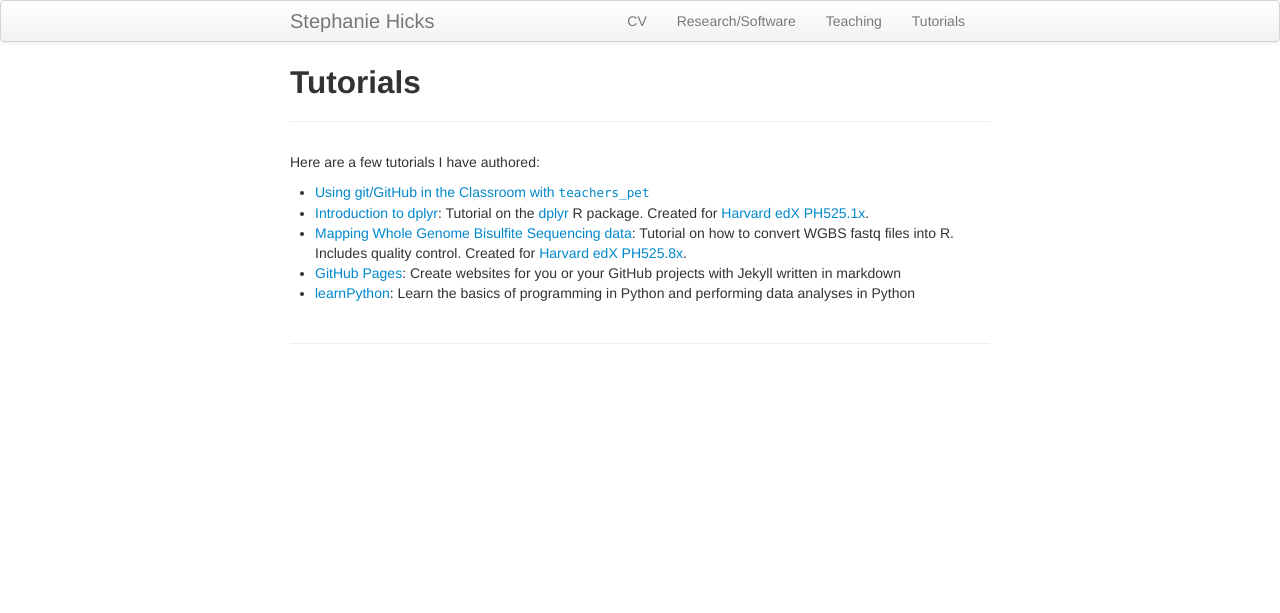
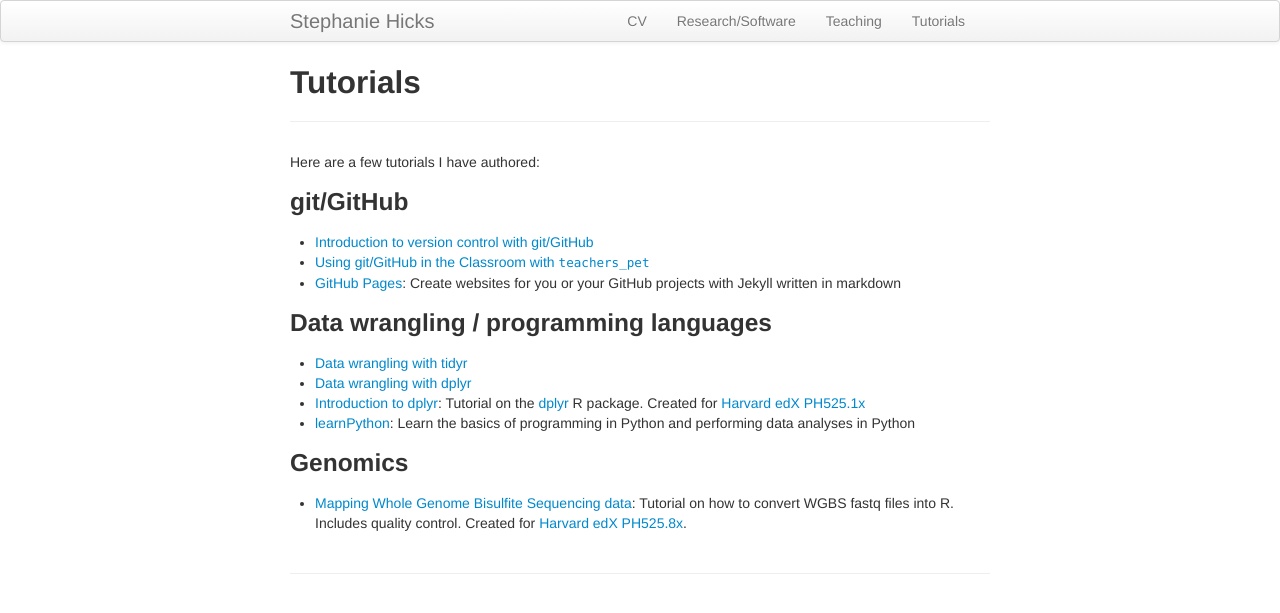
Before and after one commit to jmcgread/stephaniehicks.github.io, a Jekyll site: the page built from pages/tutorials.md, in a window 1280 px wide. Shown: the top 613 px of the page. Built offline with Jekyll 4.4.1, drawn with Linux system fonts in a browser that asks for light colours.

Commit message:
updated tutorials

```diff
--- a/pages/tutorials.md
+++ b/pages/tutorials.md
@@ -5,8 +5,16 @@ title: Tutorials
 
 Here are a few tutorials I have authored:
 
+### git/GitHub
+- [Introduction to version control with git/GitHub](https://github.com/datasciencelabs/2016/blob/master/lectures/git-and-github/version-control.Rmd)
 - [Using git/GitHub in the Classroom with `teachers_pet`](https://github.com/stephaniehicks/classroomNotes/blob/master/teachers_pet-GitHubClassroom.md)
-- [Introduction to dplyr](https://github.com/genomicsclass/labs/blob/master/intro/dplyr_tutorial.Rmd): Tutorial on the [dplyr](http://cran.rstudio.com/web/packages/dplyr/vignettes/introduction.html) R package. Created for [Harvard edX PH525.1x](https://courses.edx.org/courses/HarvardX/PH525.1x/1T2015/info).
+- [GitHub Pages](http://stephaniehicks.github.io/githubPages_tutorial/): Create websites for you or your GitHub projects with Jekyll written in markdown
+
+### Data wrangling / programming languages
+- [Data wrangling with tidyr](https://github.com/datasciencelabs/2016/blob/master/lectures/wrangling/data-wrangling-with-tidyr.Rmd)
+- [Data wrangling with dplyr](https://github.com/datasciencelabs/2016/blob/master/lectures/wrangling/data-wrangling-with-dplyr.Rmd)
+- [Introduction to dplyr](https://github.com/genomicsclass/labs/blob/master/intro/dplyr_tutorial.Rmd): Tutorial on the [dplyr](http://cran.rstudio.com/web/packages/dplyr/vignettes/introduction.html) R package. Created for [Harvard edX PH525.1x](https://courses.edx.org/courses/HarvardX/PH525.1x/1T2015/info)
+- [learnPython](http://stephaniehicks.github.io/learnPython/): Learn the basics of programming in Python and performing data analyses in Python
+
+### Genomics
 - [Mapping Whole Genome Bisulfite Sequencing data](https://github.com/genomicsclass/colonCancerWGBS/blob/master/scripts/createObject.Rmd): Tutorial on how to convert WGBS fastq files into R. Includes quality control. Created for [Harvard edX PH525.8x](https://courses.edx.org/courses/HarvardX/PH525.8x/1T2015/info).
-- [GitHub Pages](http://stephaniehicks.github.io/githubPages_tutorial/): Create websites for you or your GitHub projects with Jekyll written in markdown
-- [learnPython](http://stephaniehicks.github.io/learnPython/): Learn the basics of programming in Python and performing data analyses in Python
```
